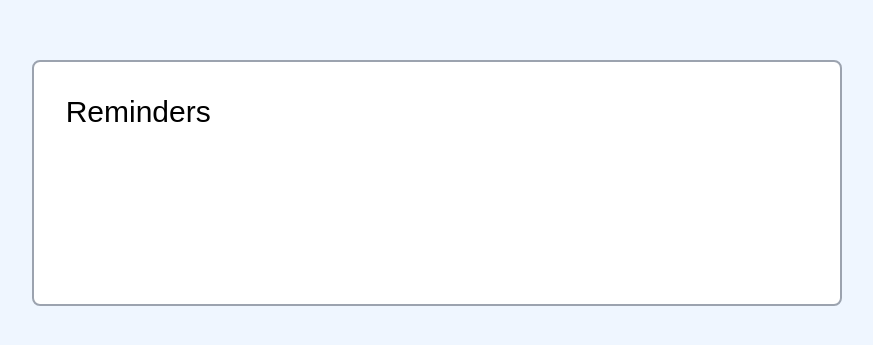
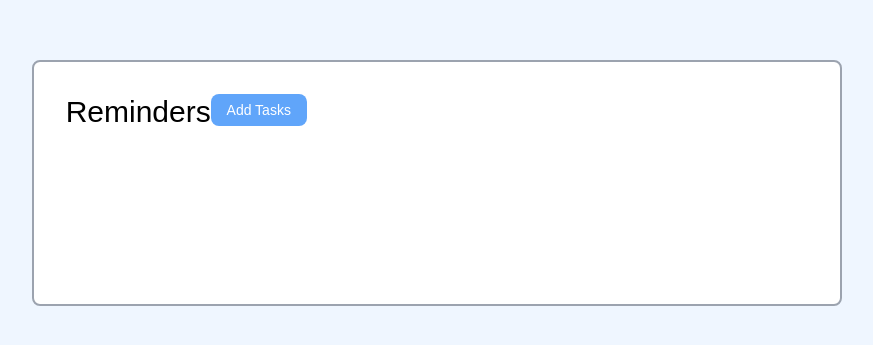
Before and after one commit to AbhinavRobinson/one-react-app, a React (Create React App) app: page / in a window 1280 px wide. Shown: the part 217-562 px from the top of the page, without its empty margins (203-1076 px from the left). Built offline with nearby package versions, Linux system fonts and the light colour scheme.

Commit message:
(feat): add button

```diff
--- a/src/components/Reminder.tsx
+++ b/src/components/Reminder.tsx
@@ -3,8 +3,11 @@
  */
 const Reminder = ({ title = "Reminders" }) => {
   return (
-    <header className="w-2/3 p-8 bg-white border-2 border-gray-400 rounded-lg h-1/3">
+    <header className="flex flex-row w-2/3 p-8 bg-white border-2 border-gray-400 rounded-lg h-1/3">
       <h1 className="text-3xl font-medium">{title}</h1>
+      <button className="w-24 h-8 text-sm text-center text-white bg-blue-400 rounded-lg">
+        Add Tasks
+      </button>
     </header>
   );
 };
```
Also changed, not shown: 1 other file (tests, documents, lock files or other folders).
